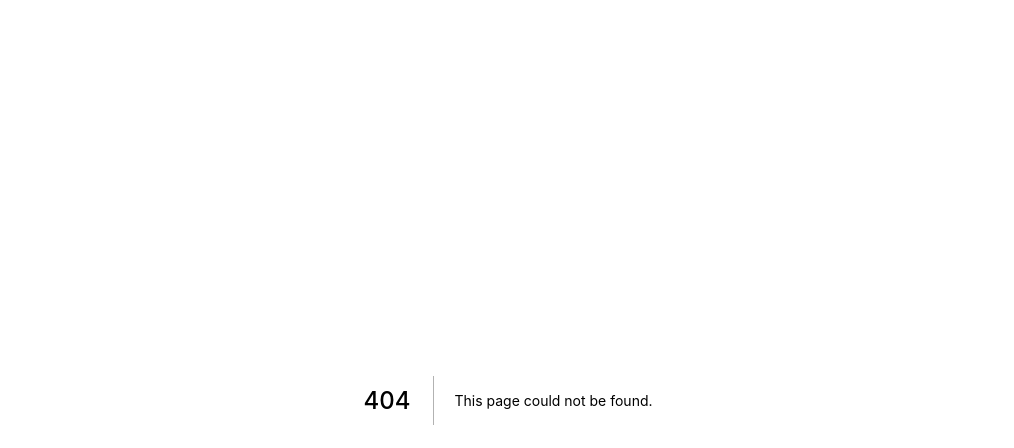
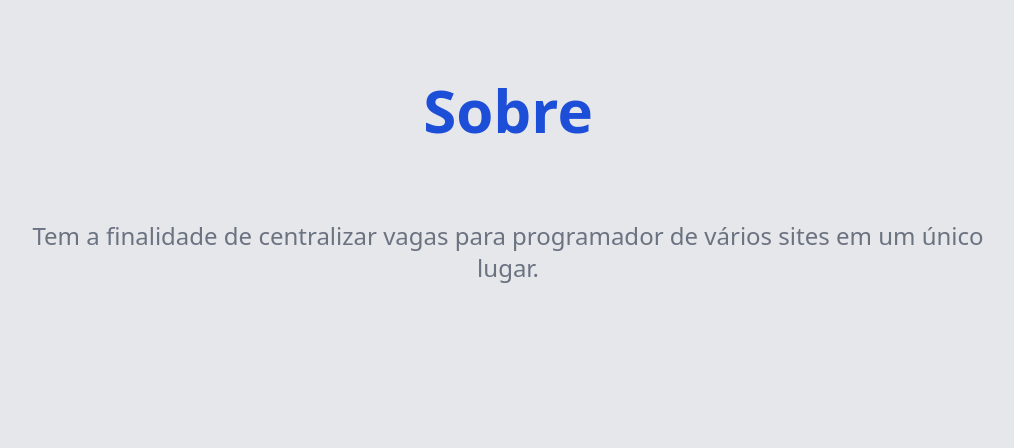
Before and after one commit to devpleno/junta-vagas, a Next.js app in the folder frontend/: page /about in a window 1280 px wide. Before the commit this address had no page. Shown: the top 448 px of the page, without its empty margins (132-1146 px from the left). Built offline with nearby package versions, Linux system fonts and the light colour scheme.

Commit message:
Created an about page

```diff
--- /dev/null
+++ b/frontend/pages/about.js
@@ -0,0 +1,15 @@
+export default function About() {
+  return (
+    <main className="h-screen w-full bg-gray-200 text-center flex flex-col">
+      <h1 className="container text-5xl font-bold text-blue-700 self-center py-20 md:text-6xl">
+        Sobre
+      </h1>
+      <section className="container flex justify-center align-center mx-auto">
+        <h2 className="text-gray-500 text-xl text-center px-4 md:text-2xl md:w-4/5">
+          Tem a finalidade de centralizar vagas para programador de vários sites
+          em um único lugar.
+        </h2>
+      </section>
+    </main>
+  );
+}
```
Also changed, not shown: 1 other file (tests, documents, lock files or other folders).
